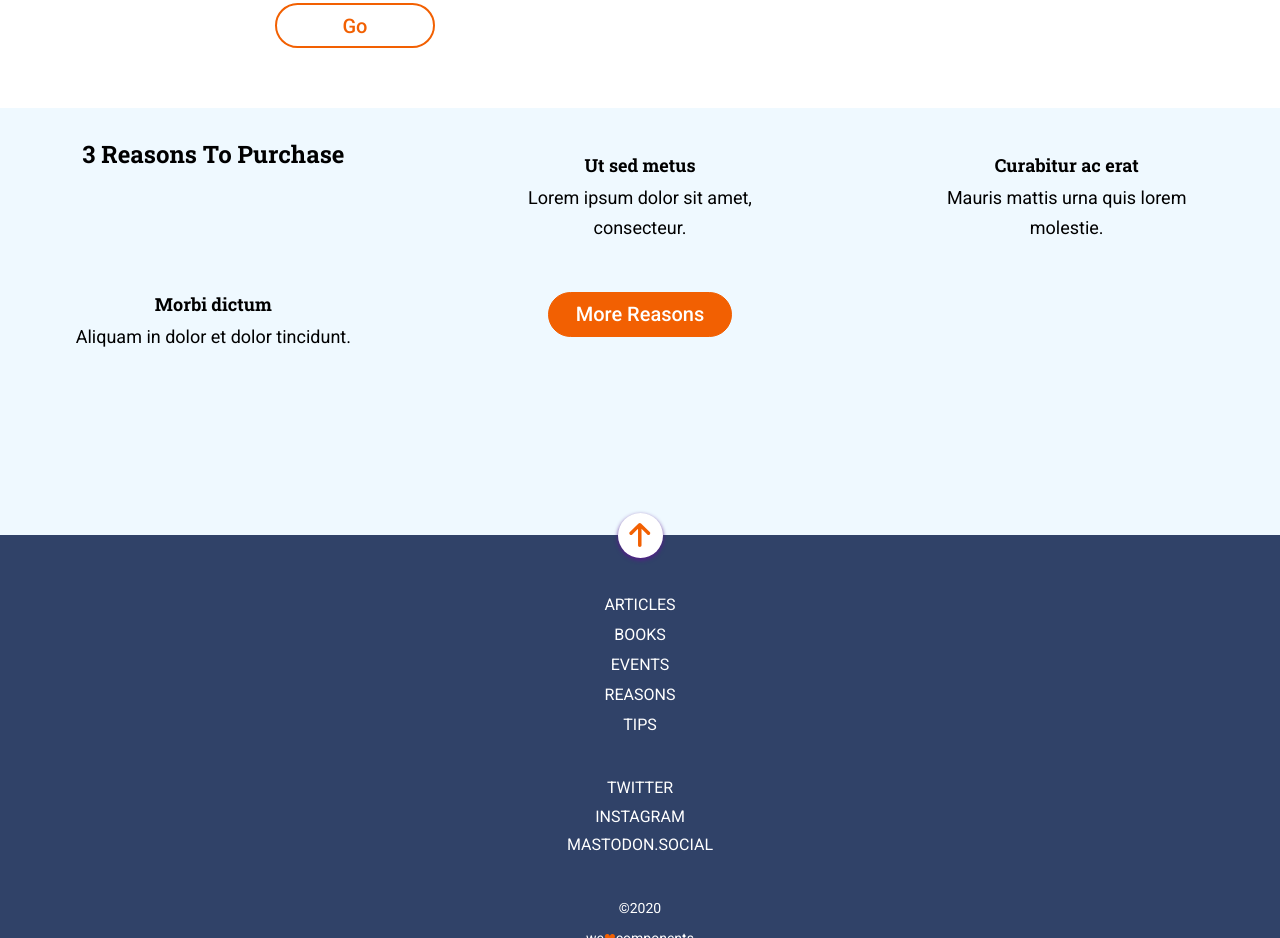
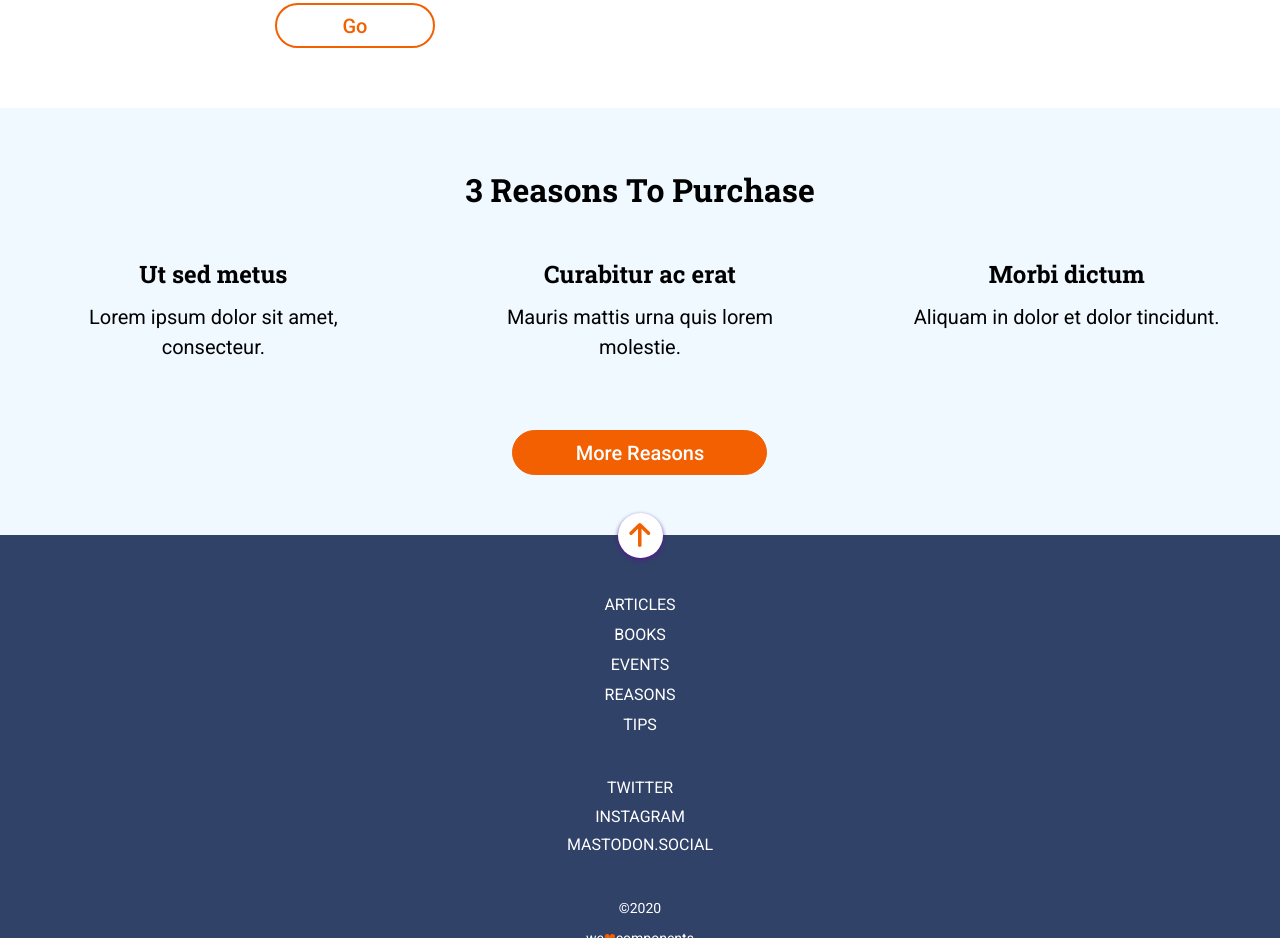
Before and after one commit to maribelgr/layout-anonymous-proxy, a website: page src/html/index.html in a window 1280 px wide. Shown: the part 1052-1990 px from the top of the page. Drawn offline with nearby package versions, Linux system fonts and the light colour scheme; files that its build step writes are made by us from their sources; files whose address does not match are found by name.

Commit message:
Add desktop media query module 3

```diff
--- a/src/scss/components/_module2.scss
+++ b/src/scss/components/_module2.scss
@@ -109,17 +109,17 @@
 }
 .module2-button:hover {
   @media all and (min-width: 1200px) {
-    background-color: orange;
+    background-color: $color-orange;
     color: $color-white;
     width: 200px;
   }
 }
 .module2-button:hover::after {
   @media all and (min-width: 1200px) {
-    content: "➜";
+    content: " ➜";
   }
 }
 .module2-button:active {
-  background-color: orange;
+  background-color: $color-orange;
   color: $color-white;
 }
--- a/src/scss/components/_module3.scss
+++ b/src/scss/components/_module3.scss
@@ -30,6 +30,12 @@
     font-size: 26px;
     line-height: 45px;
   }
+  @media all and (min-width: 1200px) {
+    grid-column: 1/4;
+    height: 45px;
+    margin-top: 60px;
+    font-size: 32px;
+  }
 }
 
 .module3-article1 {
@@ -37,6 +43,13 @@
   margin: 45px 68px 0 68px;
   @media all and (min-width: 768px) and (max-width: 1199px) {
     max-width: 210px;
+    height: 112px;
+    grid-column: 1/2;
+    margin: 45px 0px 60px 0;
+    justify-self: center;
+  }
+  @media all and (min-width: 1200px) {
+    max-width: 350px;
     height: 112px;
     grid-column: 1/2;
     margin: 45px 0px 60px 0;
@@ -54,6 +67,13 @@
     margin: 45px 0 60px 0;
     justify-self: center;
   }
+  @media all and (min-width: 1200px) {
+    max-width: 350px;
+    height: 112px;
+    grid-column: 2/3;
+    margin: 45px 0px 60px 0;
+    justify-self: center;
+  }
 }
 
 .module3-article3 {
@@ -66,6 +86,13 @@
     margin: 45px 0 60px 0;
     justify-self: center;
   }
+  @media all and (min-width: 1200px) {
+    max-width: 350px;
+    height: 112px;
+    grid-column: 3/4;
+    margin: 45px 0px 60px 0;
+    justify-self: center;
+  }
 }
 
 .article-title {
@@ -75,6 +102,9 @@
   @media all and (min-width: 768px) and (max-width: 1199px) {
     font-size: 24px;
     margin: 0 1.15px 0 1.15px;
+  }
+  @media all and (min-width: 1200px) {
+    font-size: 24px;
   }
 }
 
@@ -92,6 +122,11 @@
     height: 68px;
     font-size: 20px;
     margin: 14px 0 0 0;
+  }
+  @media all and (min-width: 1200px) {
+    font-size: 20px;
+    height: 68px;
+    margin-top: 14px;
   }
 }
 
@@ -122,18 +157,31 @@
     grid-column: 1/4;
     justify-self: center;
   }
+  @media all and (min-width: 1200px) {
+    width: 255px;
+    margin: 0 0 60px 0;
+    grid-column: 1/4;
+    justify-self: center;
+  }
 }
 
 .module3-button:hover {
   @media all and (min-width: 1200px) {
     box-shadow: 0 0 10px 0 #f26002 inset, 0 0 10px 4px #f26002;
-    font-size: 21px;
+    font-size: 22px;
+  }
+}
+
+.module3-button:hover::before {
+  @media all and (min-width: 1200px) {
+    content: "✩ ";
+    transition: 2s;
   }
 }
 
 .module3-button:hover::after {
   @media all and (min-width: 1200px) {
-    content: "✩";
+    content: " ✩";
     transition: 2s;
   }
 }
```
Also changed, not shown: docs/assets/css/main.css.
